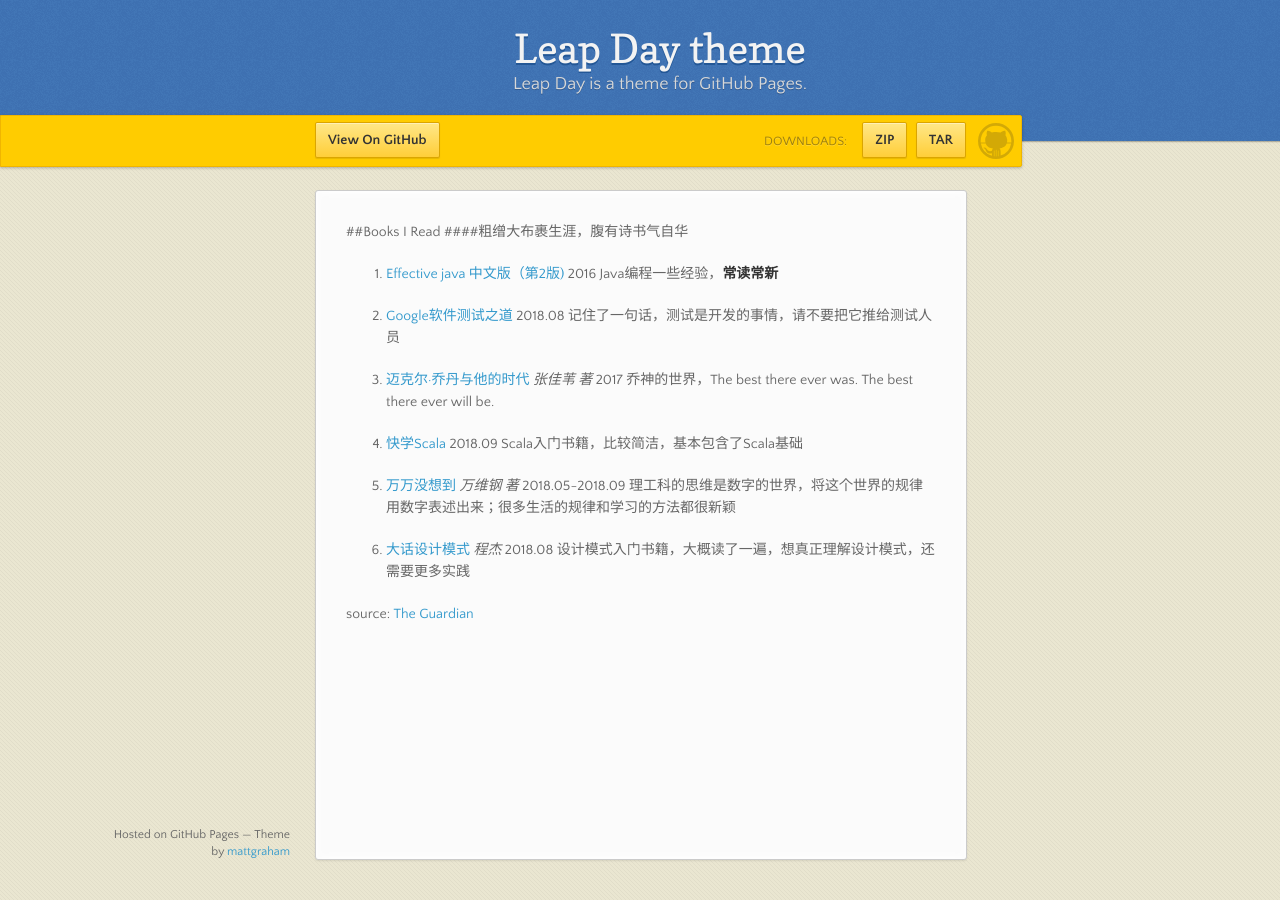
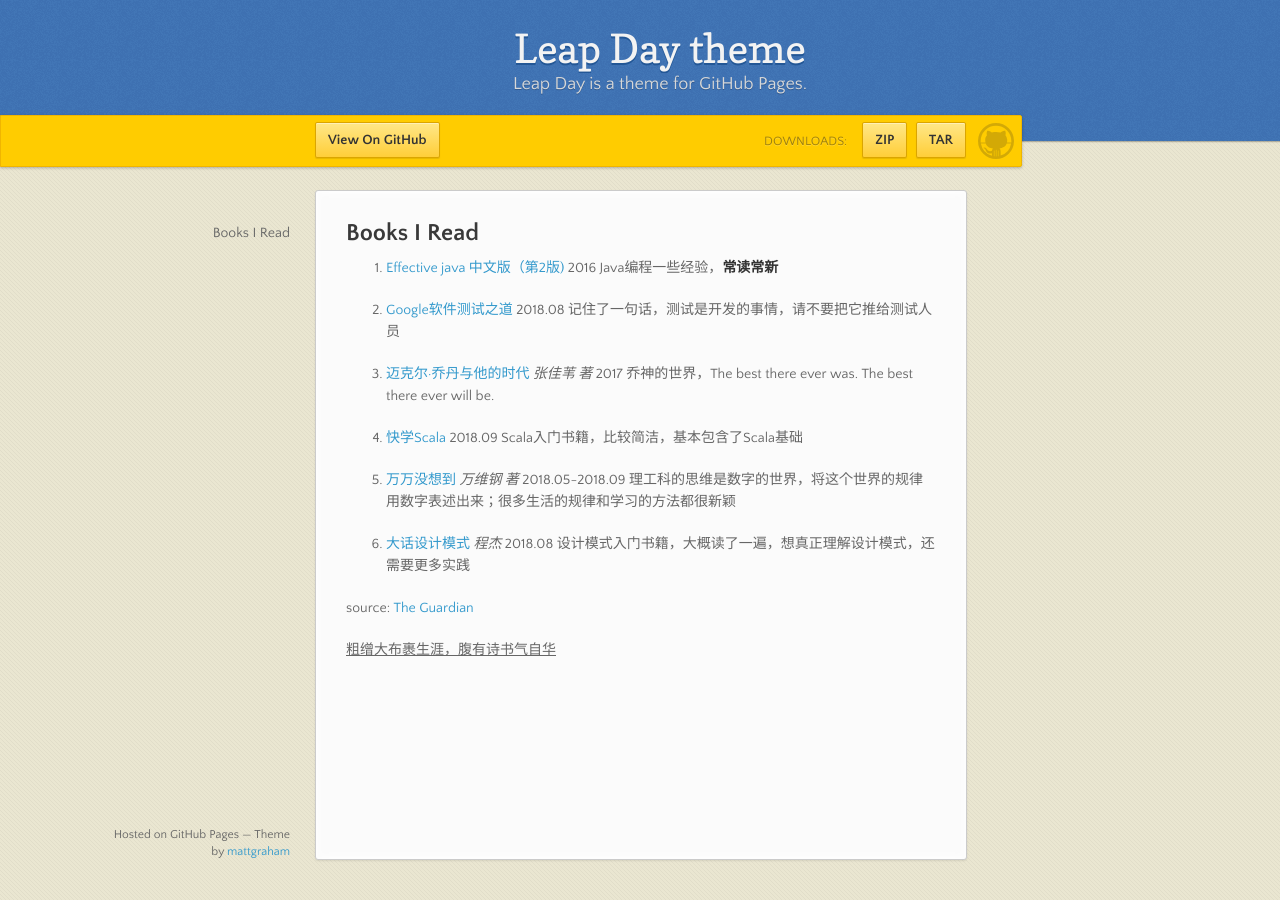
Before and after one commit to royss7/royss7.github.io, a Jekyll site: the page built from reading-list.md, in a window 1280 px wide. Built offline with Jekyll 4.4.1, drawn with Linux system fonts in a browser that asks for light colours; our own code applies the rules of GitHub Pages for plain Markdown files; some of the changed lines change nothing that is shown.

Commit message:
update readling-list

```diff
--- a/reading-list.md
+++ b/reading-list.md
@@ -1,8 +1,7 @@
 ---
 layout: default
 ---
-##Books I Read
-####粗缯大布裹生涯，腹有诗书气自华
+## Books I Read
 
 1. **[Effective java 中文版（第2版)](https://book.douban.com/subject/3360807/)** 2016 Java编程一些经验，**常读常新**
 
@@ -19,3 +18,6 @@
 
 
  source: [The Guardian](https://www.theguardian.com/books/booksblog/2011/jan/04/best-boring-books)
+
+
+<u>粗缯大布裹生涯，腹有诗书气自华</u>
```
